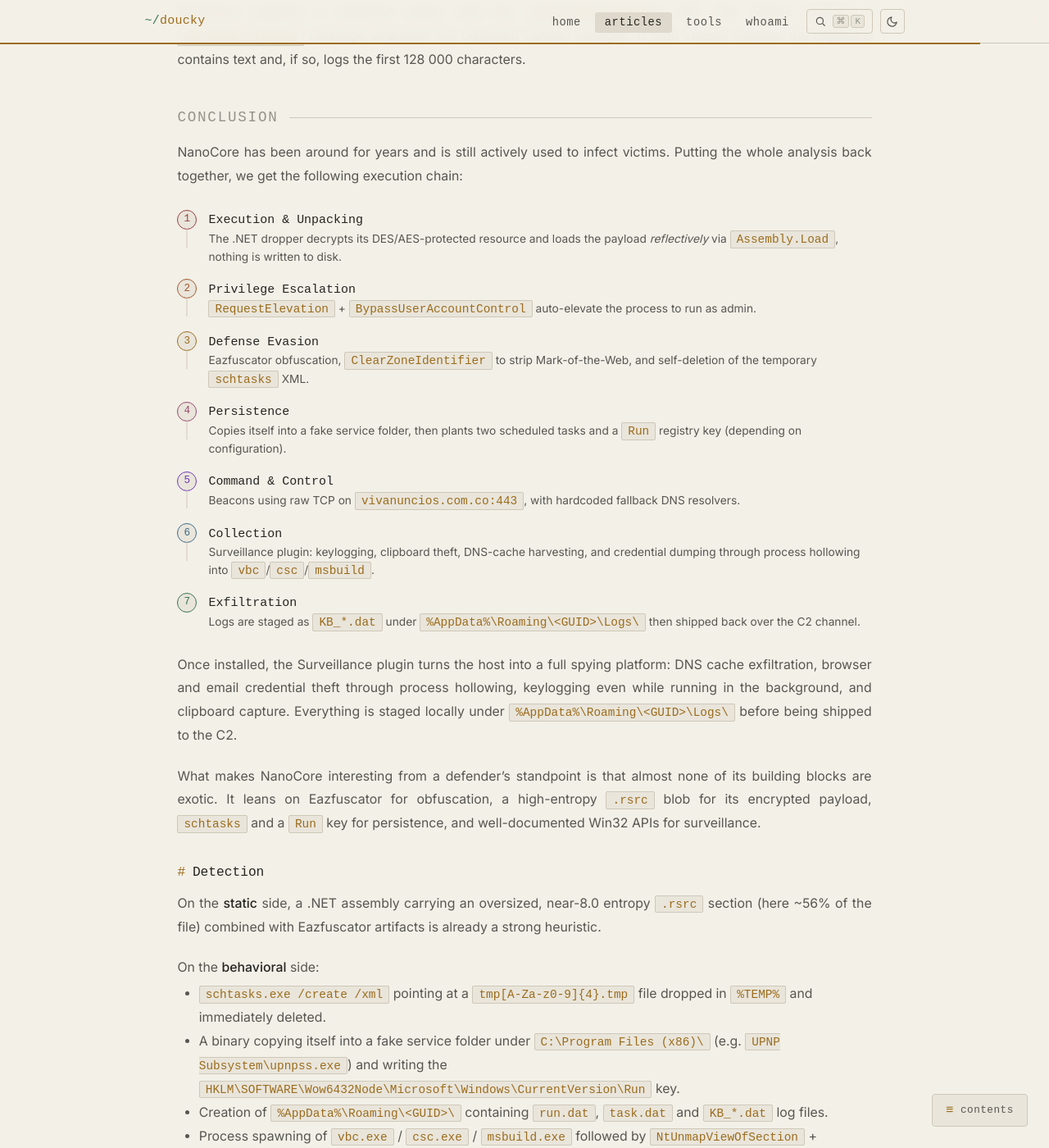
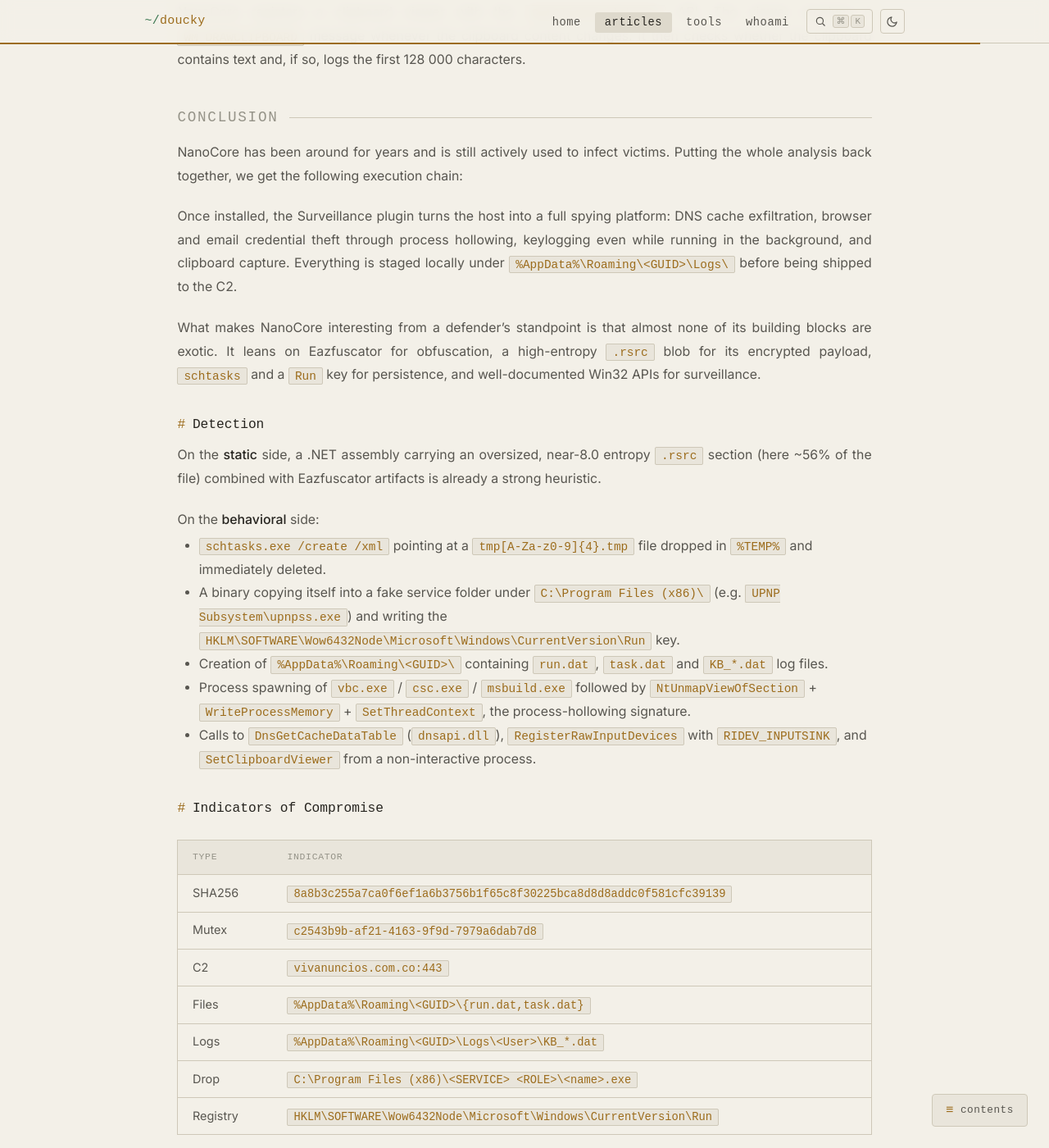
Before and after one commit to doucky/doucky.github.io, a Jekyll site: the page built from _posts/2026-06-10-nanocore-malware-analysis.md, in a window 1280 px wide and 1400 px high, scrolled down 18166 px. Shown: the whole window at 82% size. Built offline with Jekyll 4.4.1, drawn with Linux system fonts in a browser that asks for light colours; some web fonts are replaced; some of the changed text lies outside the part shown.

Commit message:
fixed css + fixed post + added tools

```diff
--- a/_posts/2026-06-10-nanocore-malware-analysis.md
+++ b/_posts/2026-06-10-nanocore-malware-analysis.md
@@ -688,37 +688,6 @@
 
 NanoCore has been around for years and is still actively used to infect victims. Putting the whole analysis back together, we get the following execution chain:
 
-<div class="kill-chain">
-  <div class="kc-step kc-red">
-    <div class="kc-num"></div>
-    <div class="kc-body"><div class="kc-title">Execution & Unpacking</div><div class="kc-desc">The .NET dropper decrypts its DES/AES-protected resource and loads the payload <em>reflectively</em> via <code>Assembly.Load</code>, nothing is written to disk.</div></div>
-  </div>
-  <div class="kc-step kc-orange">
-    <div class="kc-num"></div>
-    <div class="kc-body"><div class="kc-title">Privilege Escalation</div><div class="kc-desc"><code>RequestElevation</code> + <code>BypassUserAccountControl</code> auto-elevate the process to run as admin.</div></div>
-  </div>
-  <div class="kc-step kc-amber">
-    <div class="kc-num"></div>
-    <div class="kc-body"><div class="kc-title">Defense Evasion</div><div class="kc-desc">Eazfuscator obfuscation, <code>ClearZoneIdentifier</code> to strip Mark-of-the-Web, and self-deletion of the temporary <code>schtasks</code> XML.</div></div>
-  </div>
-  <div class="kc-step kc-pink">
-    <div class="kc-num"></div>
-    <div class="kc-body"><div class="kc-title">Persistence</div><div class="kc-desc">Copies itself into a fake service folder, then plants two scheduled tasks and a <code>Run</code> registry key (depending on configuration).</div></div>
-  </div>
-  <div class="kc-step kc-purple">
-    <div class="kc-num"></div>
-    <div class="kc-body"><div class="kc-title">Command & Control</div><div class="kc-desc">Beacons using raw TCP on <code>vivanuncios.com.co:443</code>, with hardcoded fallback DNS resolvers.</div></div>
-  </div>
-  <div class="kc-step kc-blue">
-    <div class="kc-num"></div>
-    <div class="kc-body"><div class="kc-title">Collection</div><div class="kc-desc">Surveillance plugin: keylogging, clipboard theft, DNS-cache harvesting, and credential dumping through process hollowing into <code>vbc</code>/<code>csc</code>/<code>msbuild</code>.</div></div>
-  </div>
-  <div class="kc-step kc-green">
-    <div class="kc-num"></div>
-    <div class="kc-body"><div class="kc-title">Exfiltration</div><div class="kc-desc">Logs are staged as <code>KB_*.dat</code> under <code>%AppData%\Roaming\&lt;GUID&gt;\Logs\</code> then shipped back over the C2 channel.</div></div>
-  </div>
-</div>
-
 Once installed, the Surveillance plugin turns the host into a full spying platform: DNS cache exfiltration, browser and email credential theft through process hollowing, keylogging even while running in the background, and clipboard capture. Everything is staged locally under `%AppData%\Roaming\<GUID>\Logs\` before being shipped to the C2.
 
 What makes NanoCore interesting from a defender's standpoint is that almost none of its building blocks are exotic. It leans on Eazfuscator for obfuscation, a high-entropy `.rsrc` blob for its encrypted payload, `schtasks` and a `Run` key for persistence, and well-documented Win32 APIs for surveillance.
--- a/css/style.css
+++ b/css/style.css
@@ -735,7 +735,7 @@
   gap: 0.4rem;
 }
 
-.tool-link:hover {
+.tool-card:hover .tool-link {
   color: var(--amber);
 }
 
```
Also changed, not shown: _data/tools.yml (+12 -0 lines), tools.html (+4 -4 lines).
